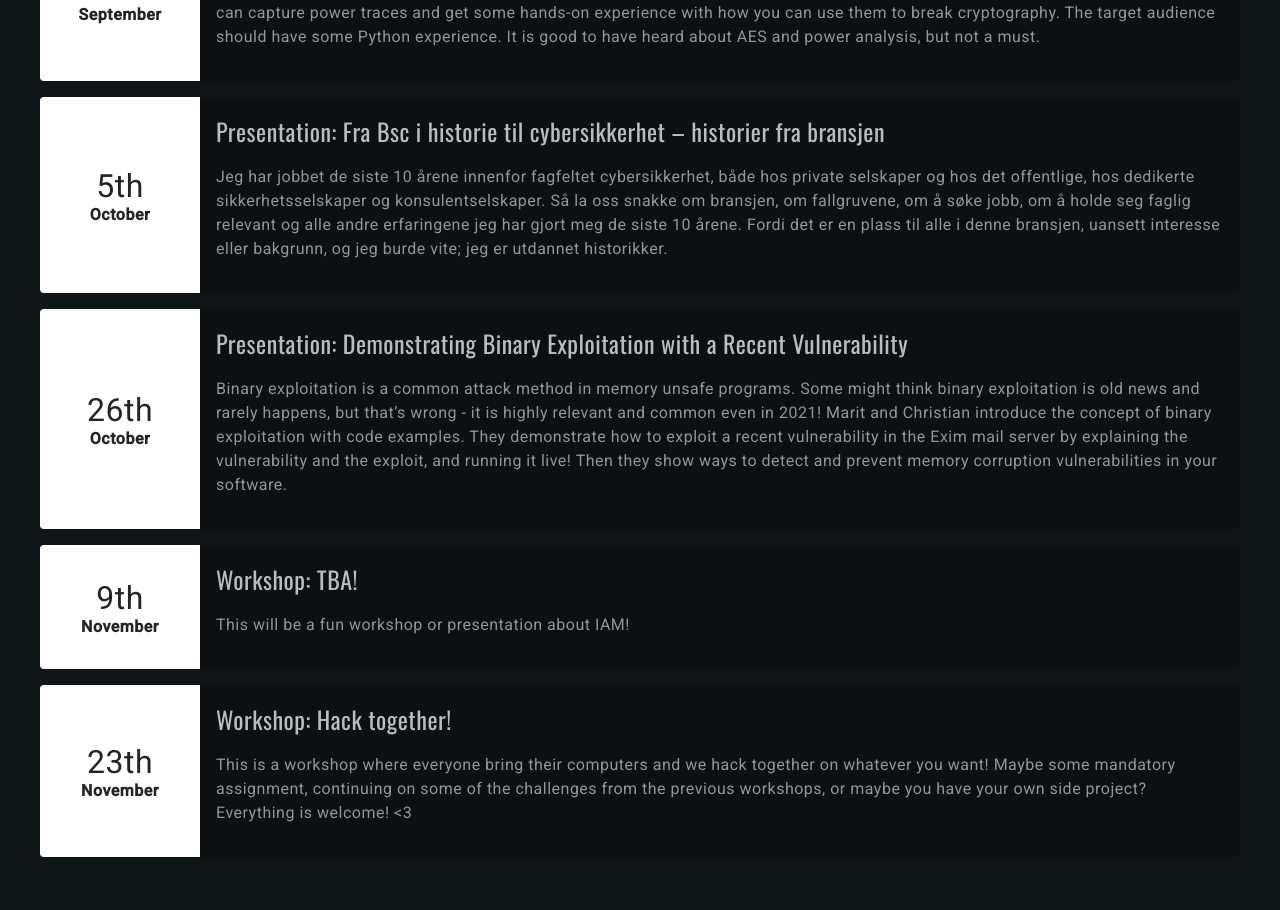
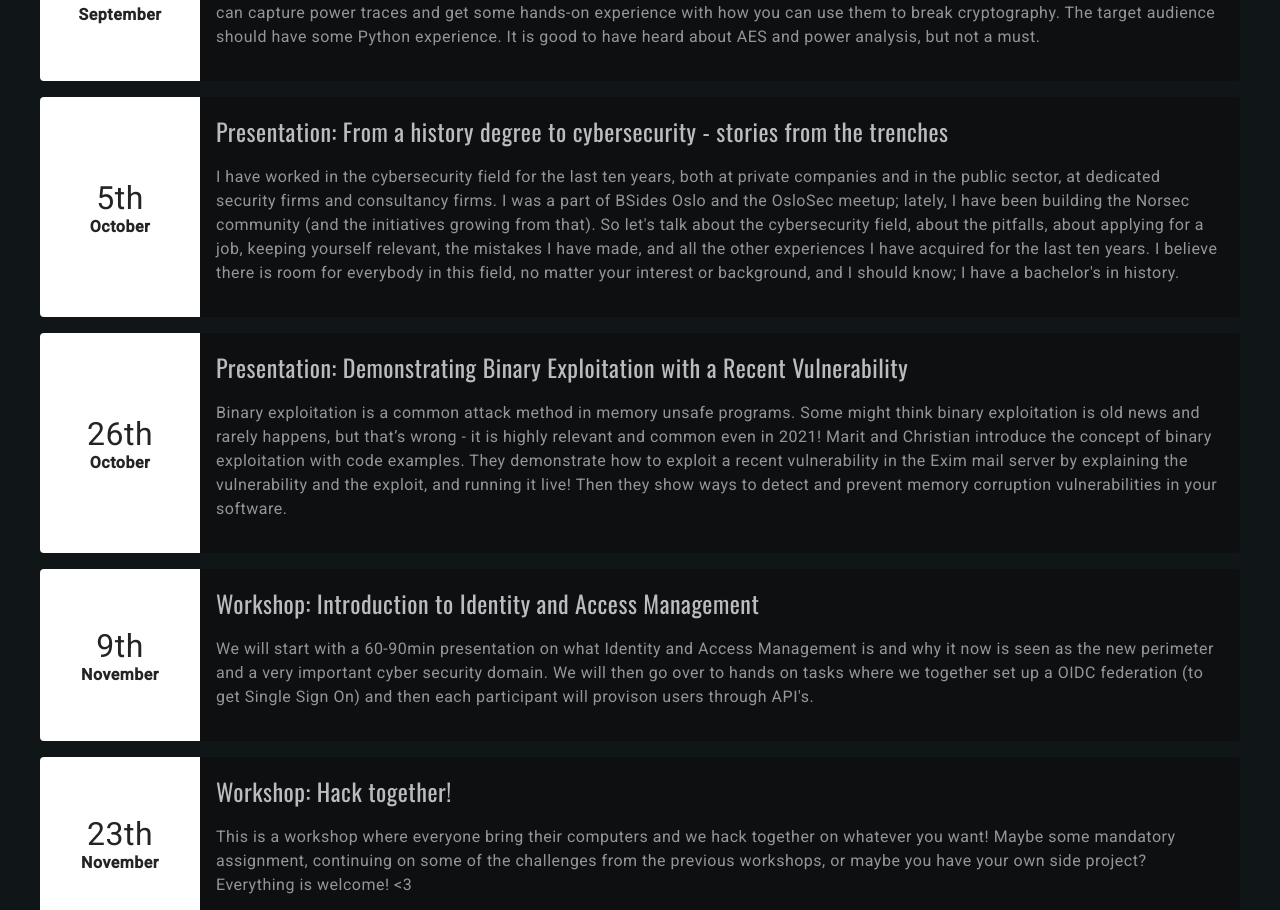
Before and after one commit to Oslo-CTF/osloctf.github.io, a Vue app: page / in a window 1280 px wide. Shown: the part 1234-2144 px from the top of the page. Built offline with nearby package versions, Linux system fonts and the light colour scheme.

Commit message:
Update event for IAM
Also change Nelson's event to english

```diff
--- a/src/components/Events.vue
+++ b/src/components/Events.vue
@@ -65,8 +65,8 @@ export default {
       {
         id: 3,
         date: getDateParts(new Date('2021-10-05')),
-        title: 'Presentation: Fra Bsc i historie til cybersikkerhet – historier fra bransjen',
-        description: 'Jeg har jobbet de siste 10 årene innenfor fagfeltet cybersikkerhet, både hos private selskaper og hos det offentlige, hos dedikerte sikkerhetsselskaper og konsulentselskaper. Så la oss snakke om bransjen, om fallgruvene, om å søke jobb, om å holde seg faglig relevant og alle andre erfaringene jeg har gjort meg de siste 10 årene. Fordi det er en plass til alle i denne bransjen, uansett interesse eller bakgrunn, og jeg burde vite; jeg er utdannet historikker.'
+        title: 'Presentation: From a history degree to cybersecurity - stories from the trenches',
+        description: 'I have worked in the cybersecurity field for the last ten years, both at private companies and in the public sector, at dedicated security firms and consultancy firms. I was a part of BSides Oslo and the OsloSec meetup; lately, I have been building the Norsec community (and the initiatives growing from that). So let\'s talk about the cybersecurity field, about the pitfalls, about applying for a job, keeping yourself relevant, the mistakes I have made, and all the other experiences I have acquired for the last ten years. I believe there is room for everybody in this field, no matter your interest or background, and I should know; I have a bachelor\'s in history.'
       },
       {
         id: 4,
@@ -77,8 +77,8 @@ export default {
       {
         id: 5,
         date: getDateParts(new Date('2021-11-09')),
-        title: 'Workshop: TBA!',
-        description: 'This will be a fun workshop or presentation about IAM!'
+        title: 'Workshop: Introduction to Identity and Access Management',
+        description: 'We will start with a 60-90min presentation on what Identity and Access Management is and why it now is seen as the new perimeter and a very important cyber security domain. We will then go over to hands on tasks where we together set up a OIDC federation (to get Single Sign On) and then each participant will provison users through API\'s.'
       },
       {
         id: 6,
```
